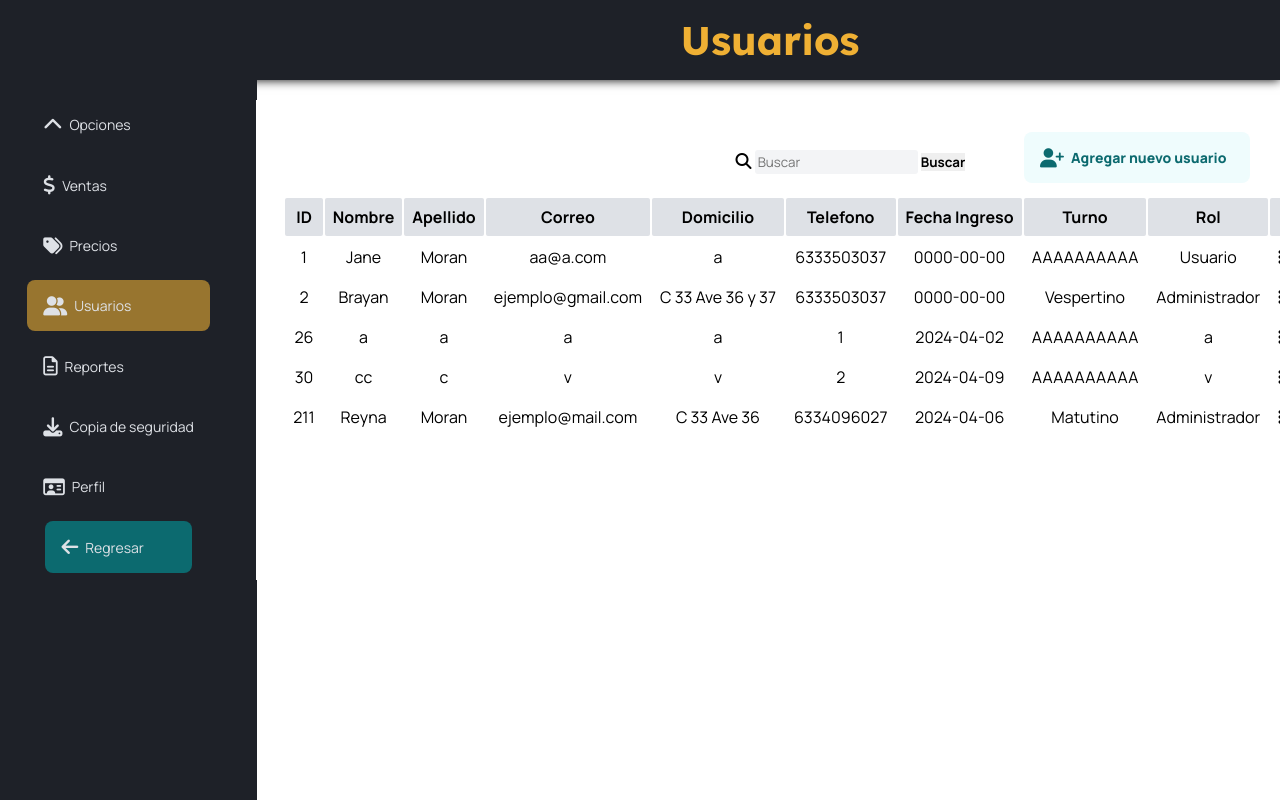
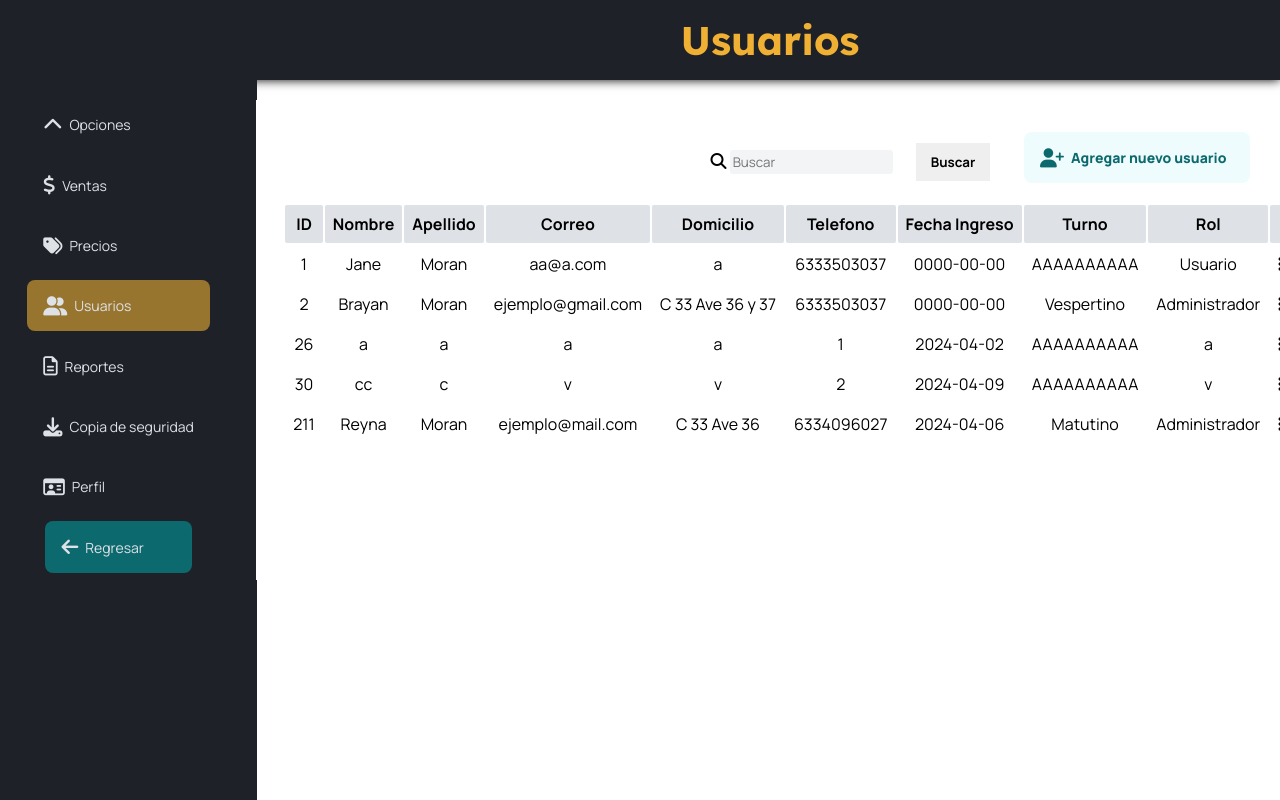
Before and after one commit to Murderd0ll/Wall-Ve-, a PHP site: page /Admin_Usuarios.php in a window 1280 px wide; the page is wider, and only the part inside the window is pictured. Run offline with PHP 8.4, Linux system fonts and the light colour scheme; a user stored in the database is signed in; data comes from the database, SQL or seed files in the repository.

Commit message:
Cambios de los botones

```diff
--- a/Wall-VE-main/Admin_EditarUsuario.php
+++ b/Wall-VE-main/Admin_EditarUsuario.php
@@ -19,6 +19,7 @@ include("connection/conexion.php");
     <meta name="viewport" content="width=device-width, initial-scale=1.0">
            <!-- Fuentes  -->
    <link href="https://cdnjs.cloudflare.com/ajax/libs/font-awesome/6.4.0/css/all.min.css" rel="stylesheet">
+   <link rel="stylesheet" href="css/est.css">
    <link rel="stylesheet" href="css/estilos.css"/>
     <title>Modificar Usuario| Wall-VE</title>
 </head>
@@ -250,7 +251,7 @@ include("connection/conexion.php");
         </div>
 
         <div class="BotonAgg">
-    <input type="submit" name ="editarUsuario" value="Actualizar">
+    <input type="submit" name ="editarUsuario" value="Actualizar" id="act">
         </div >
     </form>
     </div>
--- a/Wall-VE-main/Admin_Usuarios.php
+++ b/Wall-VE-main/Admin_Usuarios.php
@@ -21,6 +21,8 @@ if(empty($_SESSION['user'])){
 
            <!-- Fuentes  -->
    <link href="https://cdnjs.cloudflare.com/ajax/libs/font-awesome/6.4.0/css/all.min.css" rel="stylesheet">
+
+   <link rel="stylesheet" href="css/est.css"/>
    <link rel="stylesheet" href="css/estilos.css"/>
     <title>Gestión de Usuarios | Wall-VE</title>
 </head>
@@ -118,7 +120,7 @@ if(empty($_SESSION['user'])){
         <form action="" method="GET">
         <i class="fa-solid fa-magnifying-glass"></i>
         <input class="form-control me-2" type="search" placeholder="Buscar" name="busqueda">
-        <button class="btnbuscar" type="submit" name="enviar"> <b>Buscar </b> </button>
+        <button class="btnbuscar" type="submit" name="enviar" id="btnBuscarr"> <b>Buscar </b> </button>
         </form>
 </div>
         </div>
--- /dev/null
+++ b/Wall-VE-main/Css/est.css
@@ -0,0 +1,12 @@
+
+#act{
+    border: none !important;
+    color:white!important;
+    background: none!important;
+}
+button#btnBuscarr{
+    margin-left:20px;
+    margin-top:-70px;
+    padding: 10px 15px !important;
+    cursor:pointer;
+}
--- a/Wall-VE-main/Css/estilos.css
+++ b/Wall-VE-main/Css/estilos.css
@@ -1,4 +1,6 @@
 @import url('https://fonts.googleapis.com/css2?family=Lexend:wght@100..900&family=Manrope:wght@200..800&display=swap');
+
+
 
 *{
     margin: 0;
@@ -375,7 +377,6 @@ label{
 }
 
 
-
 /* <div class="DNombre">
     <div class="LabelNombre">
     <label>Nombre </label>
```
